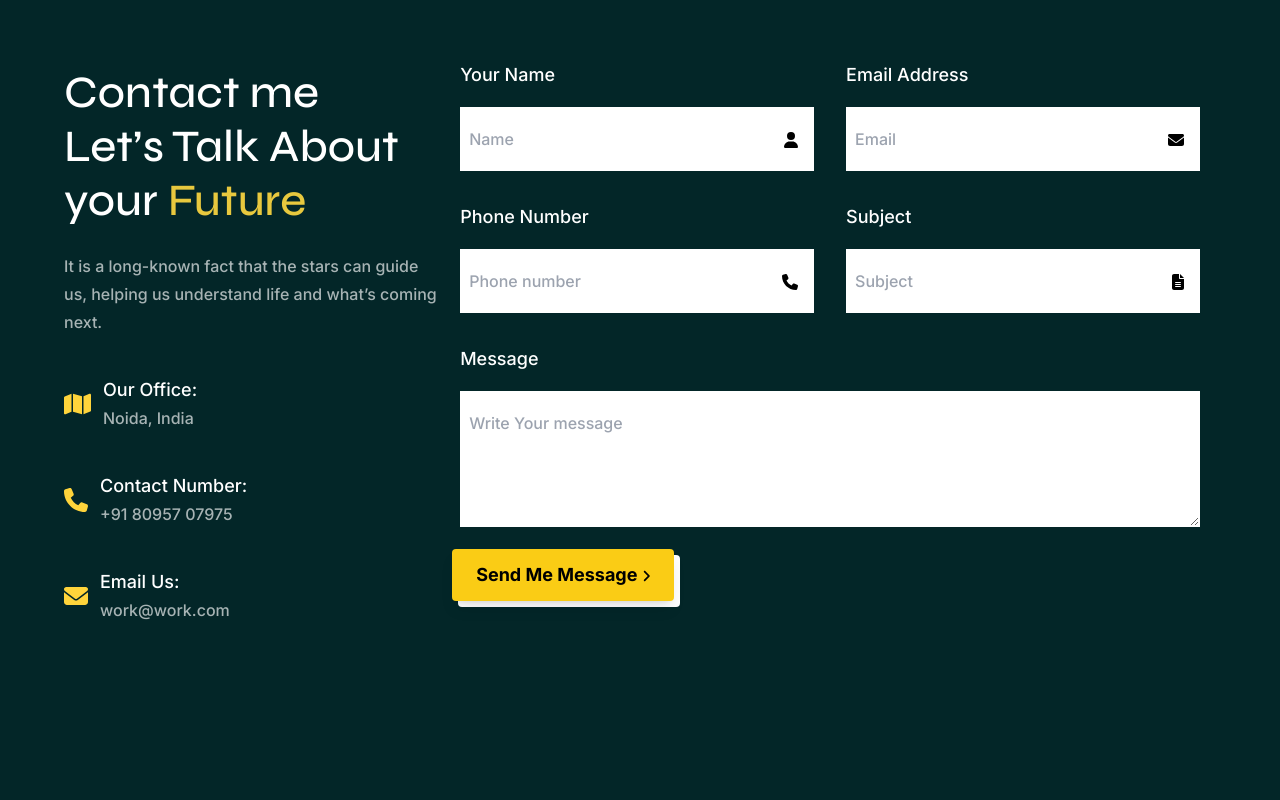
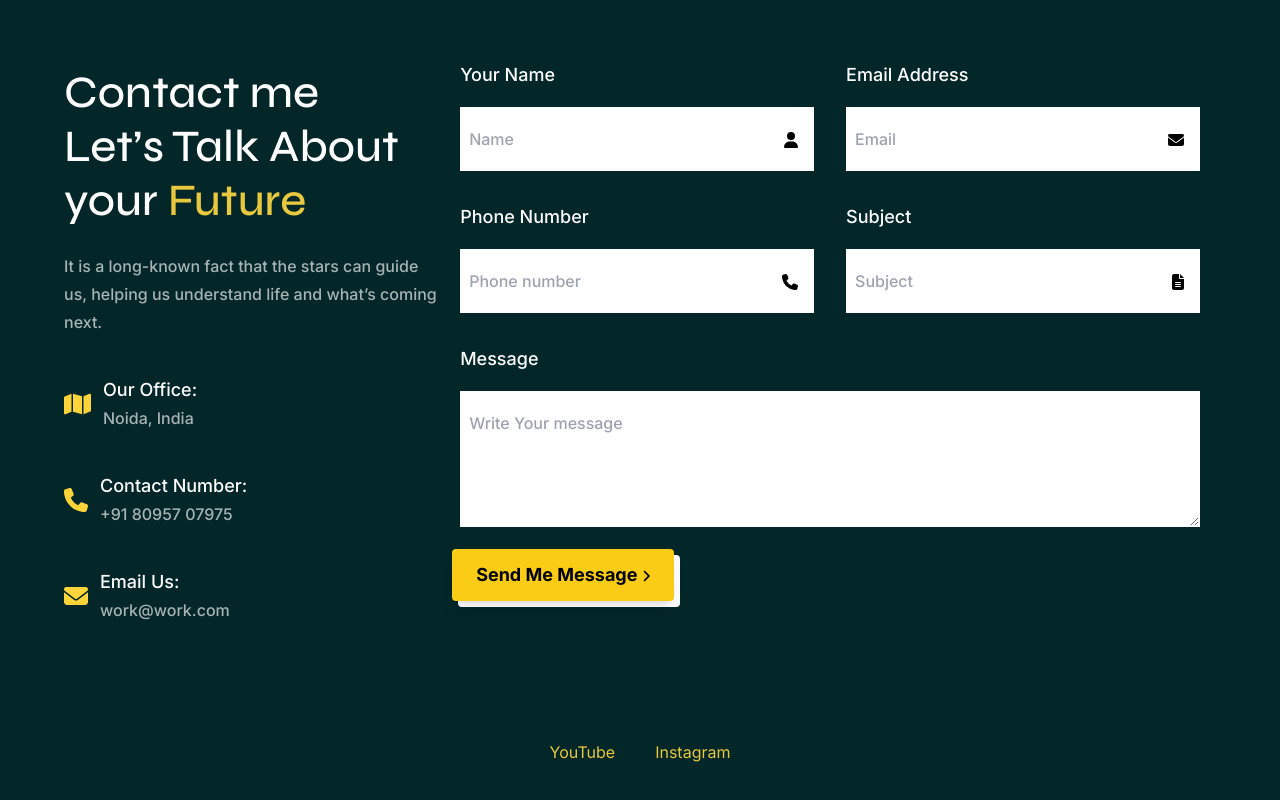
Before and after one commit to astroshweta/astroshwetasite, a Next.js app: page / in a window 1280 px wide. Shown: the part 3726-4526 px from the top of the page. Before the commit the page ends 4446 px from the top, so only its background shows below. Built offline with nearby package versions, Linux system fonts and the light colour scheme.

Commit message:
new changes 2

```diff
--- a/app/components/sections/Footer.tsx
+++ b/app/components/sections/Footer.tsx
@@ -1,16 +1,11 @@
 const Footer = () => {
   return (
-      <footer className="pt-[90px] pb-10">
+      <footer className="pt-[100px] pb-10">
           <div className="container">
-              <p className="text-center text-white">
-                  Copyright @{new Date().getFullYear()}, <a href="#" className="text-primary">Astro with Swetha</a> All
-                  Rights Reserved.
-              </p>
+
               <ul className="flex justify-center flex-wrap gap-x-10 gap-y-4 mt-4">
-                  <li><a href="#" className="text-gray font-normal">Facebook</a></li>
-                  <li><a href="#" className="text-gray font-normal">Twitter</a></li>
-                  <li><a href="#" className="text-gray font-normal">Instagram</a></li>
-                  <li><a href="#" className="text-gray font-normal">LinkedIn</a></li>
+                  <li><a href="#" className="text-[#e8c83e] font-normal">YouTube</a></li>
+                  <li><a href="#" className="text-[#e8c83e] font-normal">Instagram</a></li>
               </ul>
           </div>
       </footer>
--- a/app/page.tsx
+++ b/app/page.tsx
@@ -5,6 +5,7 @@ import Testimonials from "./components/sections/Testimonials";
 import Navbar from "./components/sections/Navbar";
 import Image from "next/image";
 import { Container } from "@mui/material";
+import Footer from "./components/sections/Footer";
 export default function Home() {
   return (
     <>
@@ -66,6 +67,7 @@ export default function Home() {
           <About />
           <Testimonials />
           <Contact />
+          <Footer />
         </Container>
 
       </section>
```
